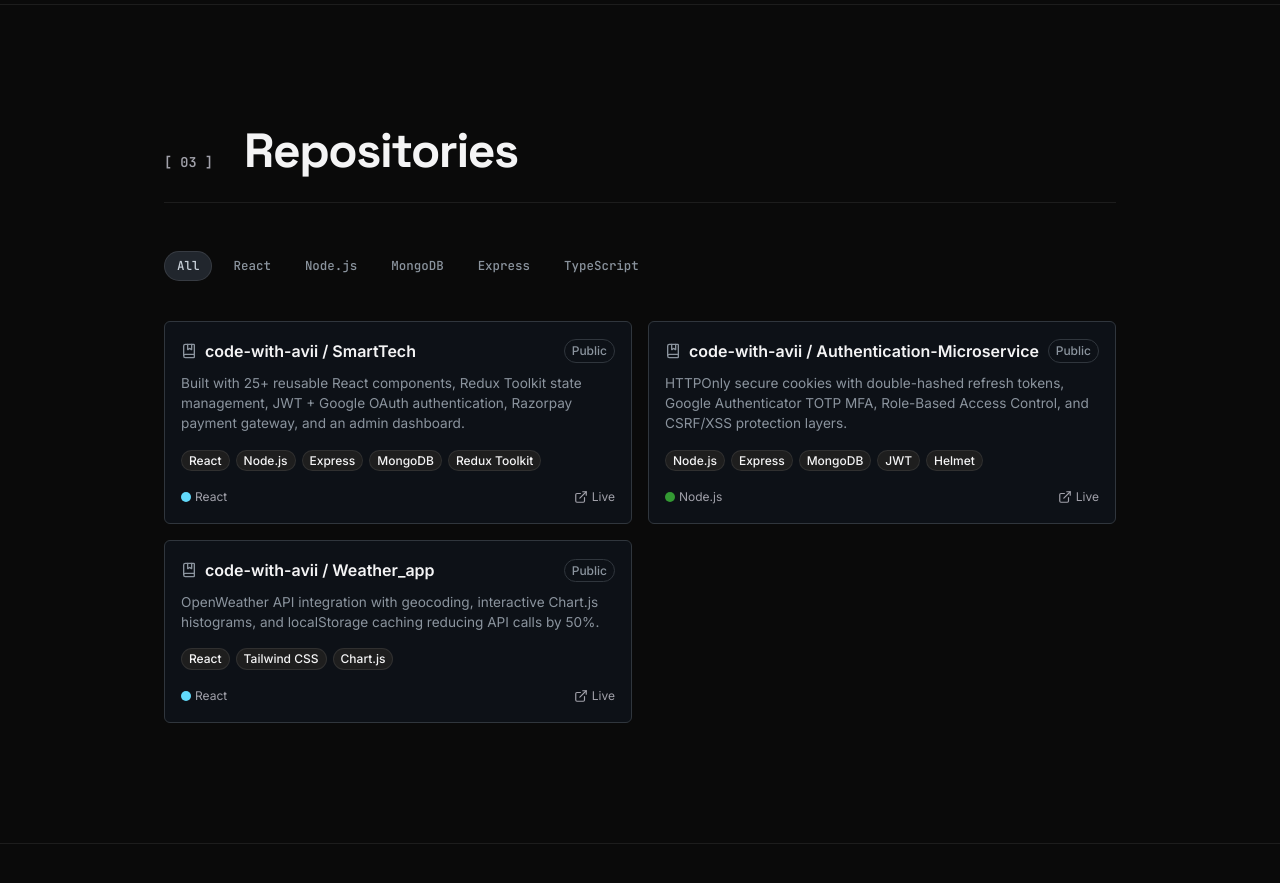
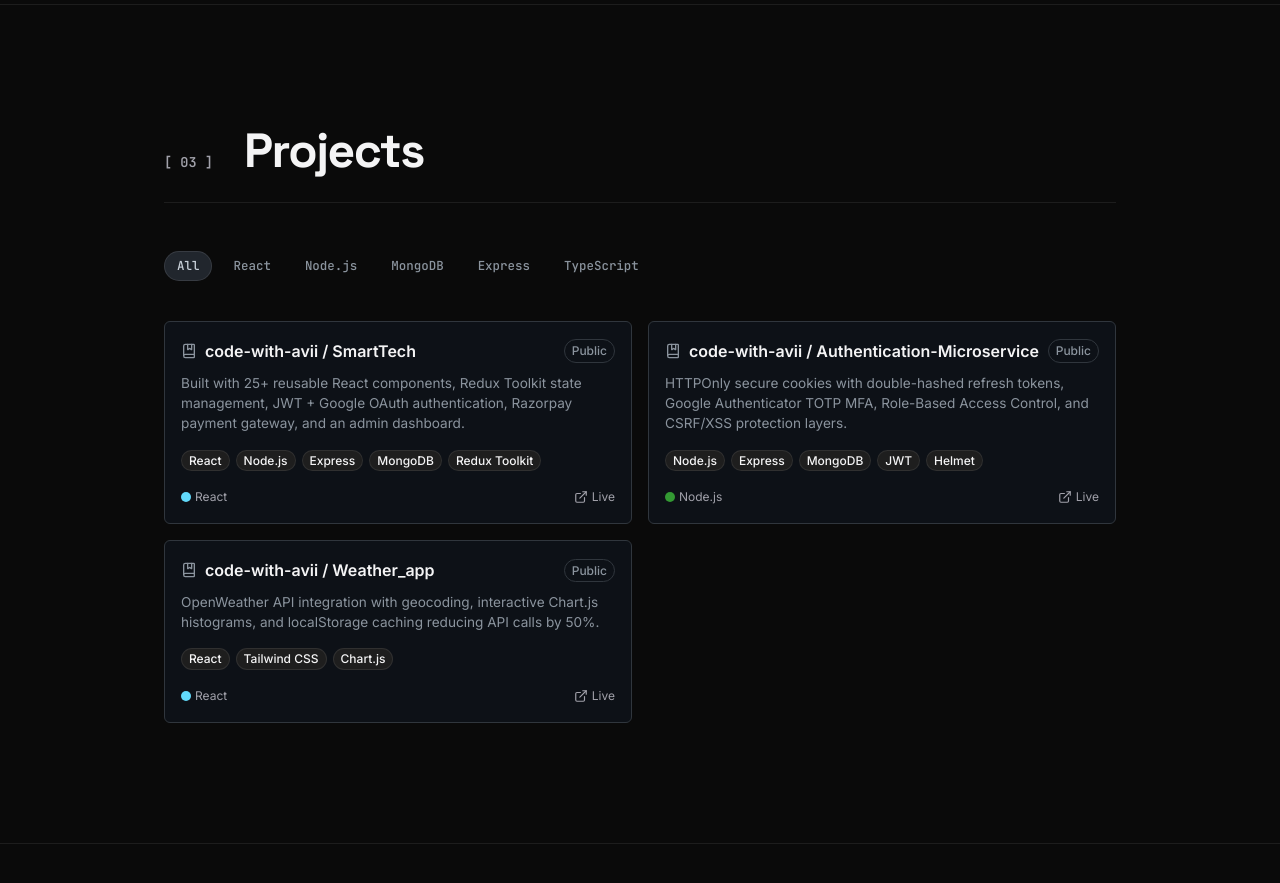
Before and after one commit to code-with-avii/Portfolio, a React (Vite) app in the folder client/: page / in a window 1280 px wide. Shown: the part 3160-4043 px from the top of the page. Built offline with nearby package versions, Linux system fonts and the light colour scheme; no server answers; a web font is replaced by a local one.

Commit message:
Change section title from 'Repositories' to 'Projects'

```diff
--- a/client/src/components/Projects.jsx
+++ b/client/src/components/Projects.jsx
@@ -89,7 +89,7 @@ export default function Projects() {
           className="section-header"
         >
           <div className="section-num">[ 03 ]</div>
-          <h2 className="section-title">Repositories</h2>
+          <h2 className="section-title">Projects</h2>
         </motion.div>
 
         {/* Filter pills */}
```
